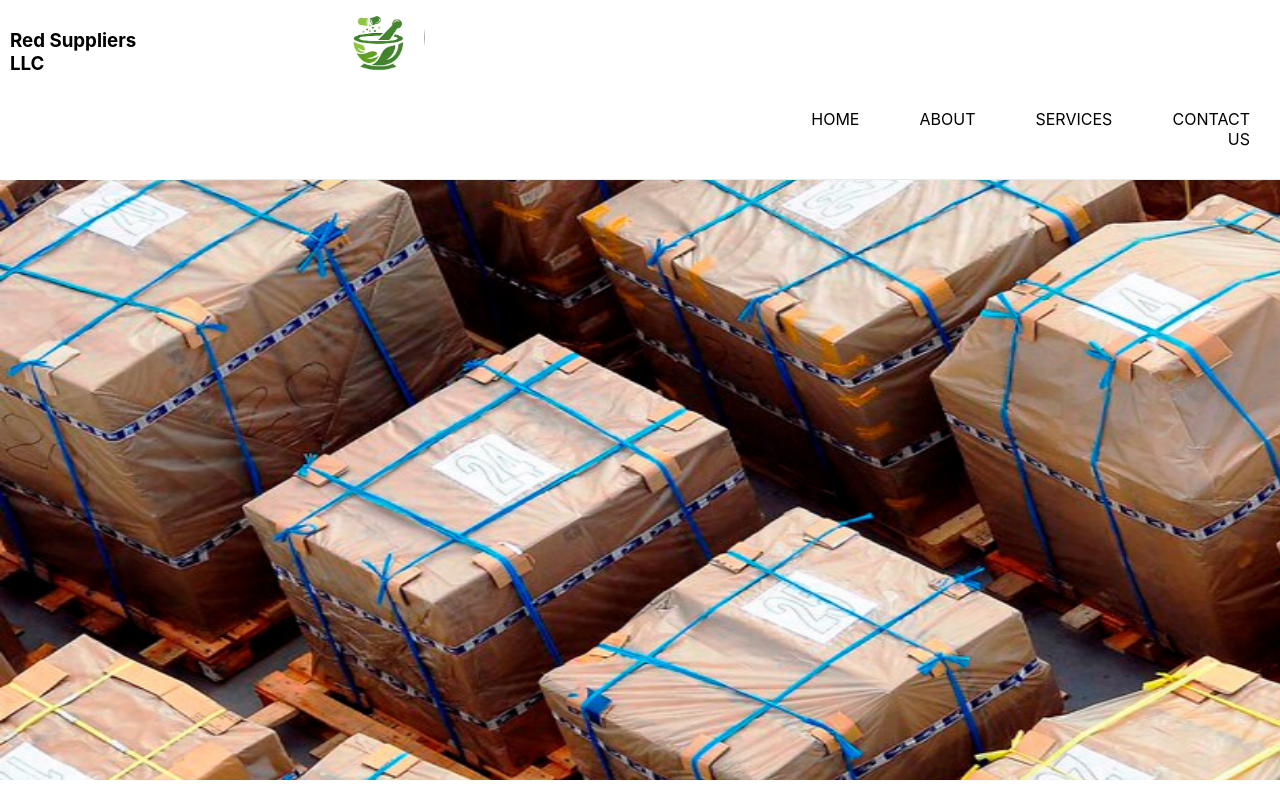
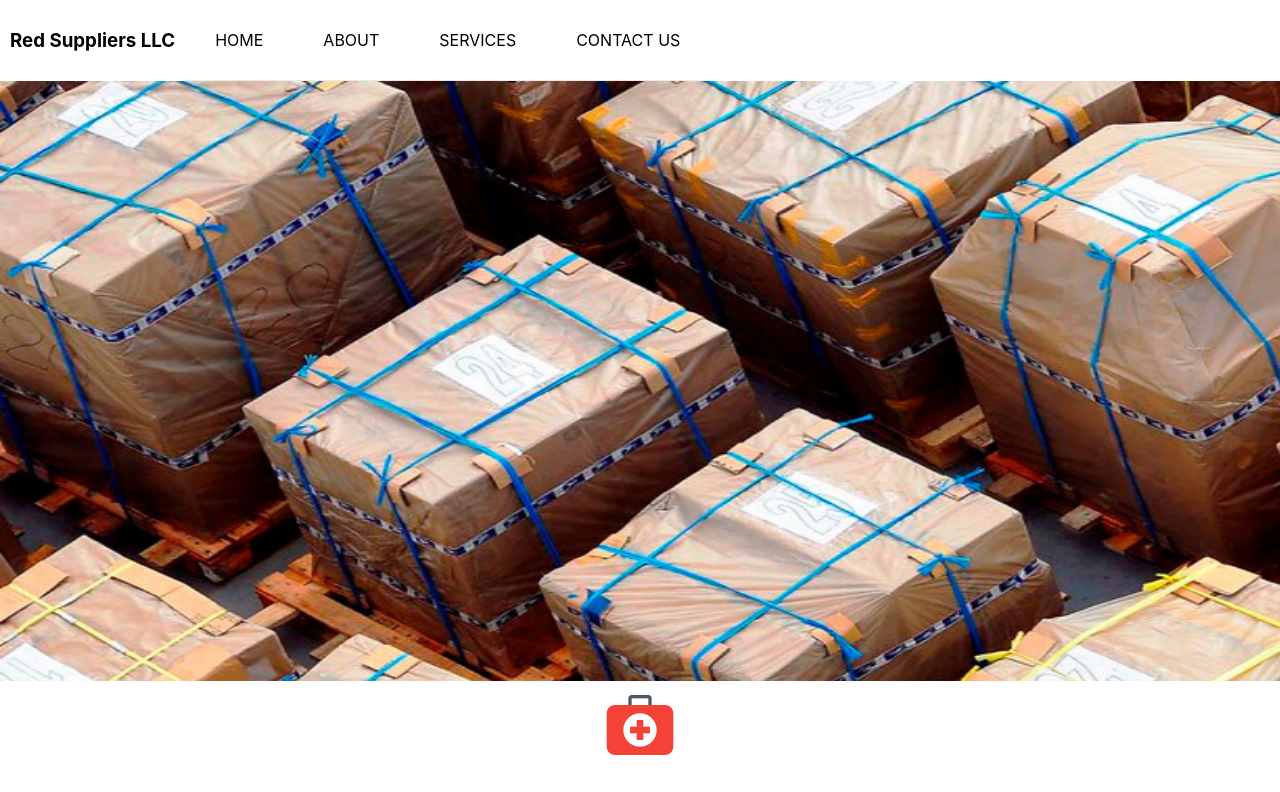
Before and after one commit to Red-Suppliers-LLC/red-suppliers-fe, a React (Create React App) app in the folder client/: page / in a window 1280 px wide. Shown: the top 792 px of the page. Built offline with nearby package versions, Linux system fonts and the light colour scheme.

Commit message:
started fixing nav bar issue

```diff
--- a/client/src/styling/NavBar.css
+++ b/client/src/styling/NavBar.css
@@ -6,10 +6,9 @@
 
 .wrap-link {
    text-align: end;
-   margin-left: 600px;
+   margin-left: px;
     display: flex;
     justify-content: flex-end;
-
 }
 
 .link {
@@ -46,6 +45,11 @@ label {
     margin-left: 155px;
 }
 
+
+.wrap-both {
+    display: none;
+  }
+
   @media (max-width: 1000px) {
 
   }
@@ -58,10 +62,6 @@ label {
 
      .wrap-link {
          margin-left: 10px;
-        /* display: flex;
-        flex-direction: column;
-        justify-content: center;  */
-        /* width: 500px;  */
         display: none;
         text-align: center;
      }
@@ -134,7 +134,4 @@ label {
         margin-right: 17px;
     }
 
-    .input-center {
-        background: #000000;
-    }
   }
```
